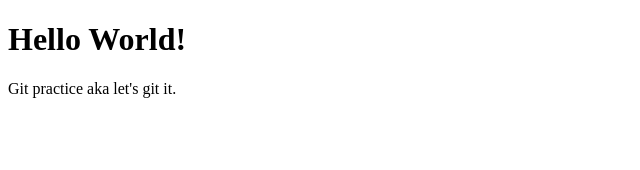
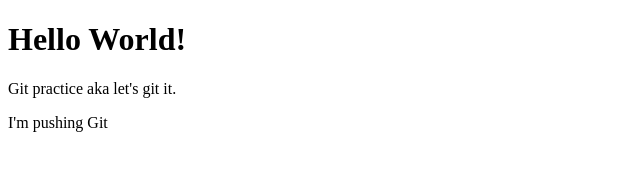
Before and after one commit to simon01092023/js-arrays-lab, a plain HTML site: page index.html in a window 1280 px wide. Shown: the whole page, without its empty margins (0-640 px from the left). Drawn offline with Linux system fonts and the light colour scheme.

Commit message:
added another P tag

```diff
--- a/index.html
+++ b/index.html
@@ -9,6 +9,7 @@
 <body>
     <h1>Hello World!</h1>
     <p>Git practice aka let's git it.</p>
+    <p>I'm pushing Git</p>
 
 </body>
 </html>
```
